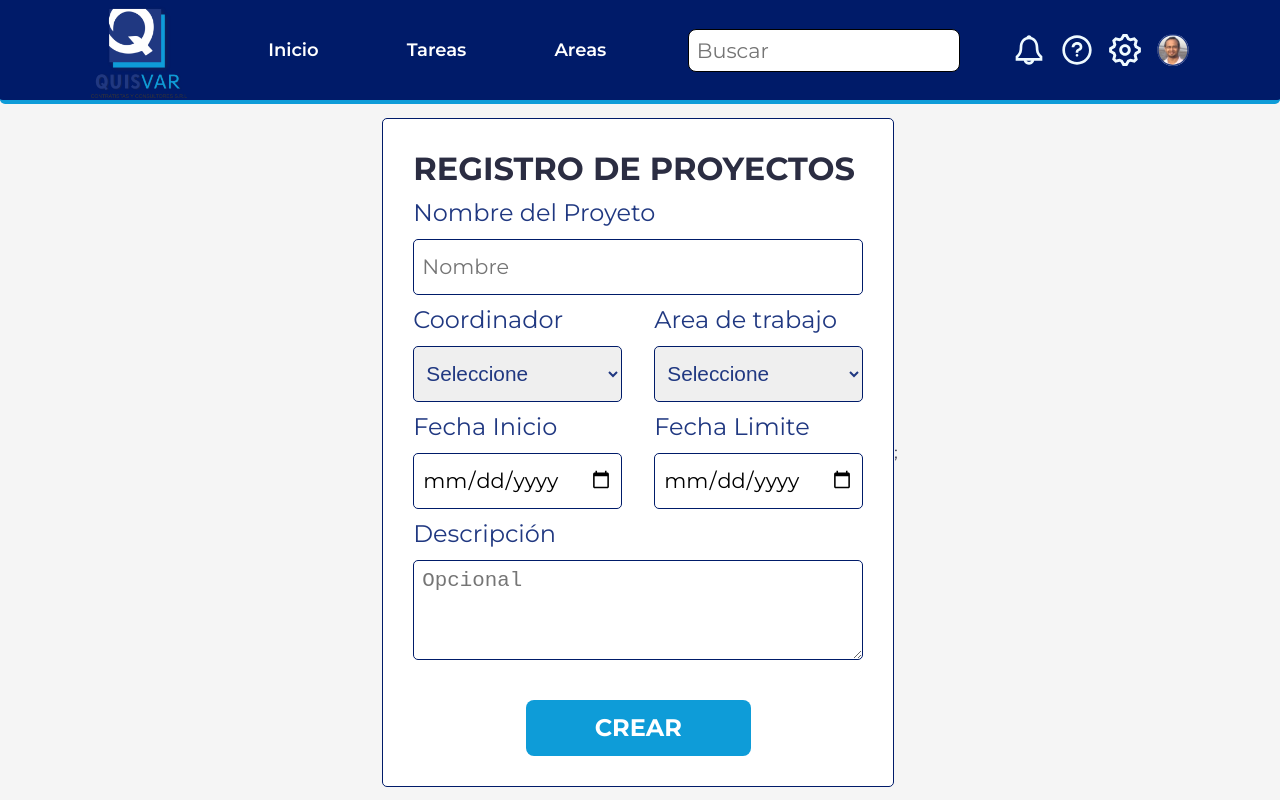
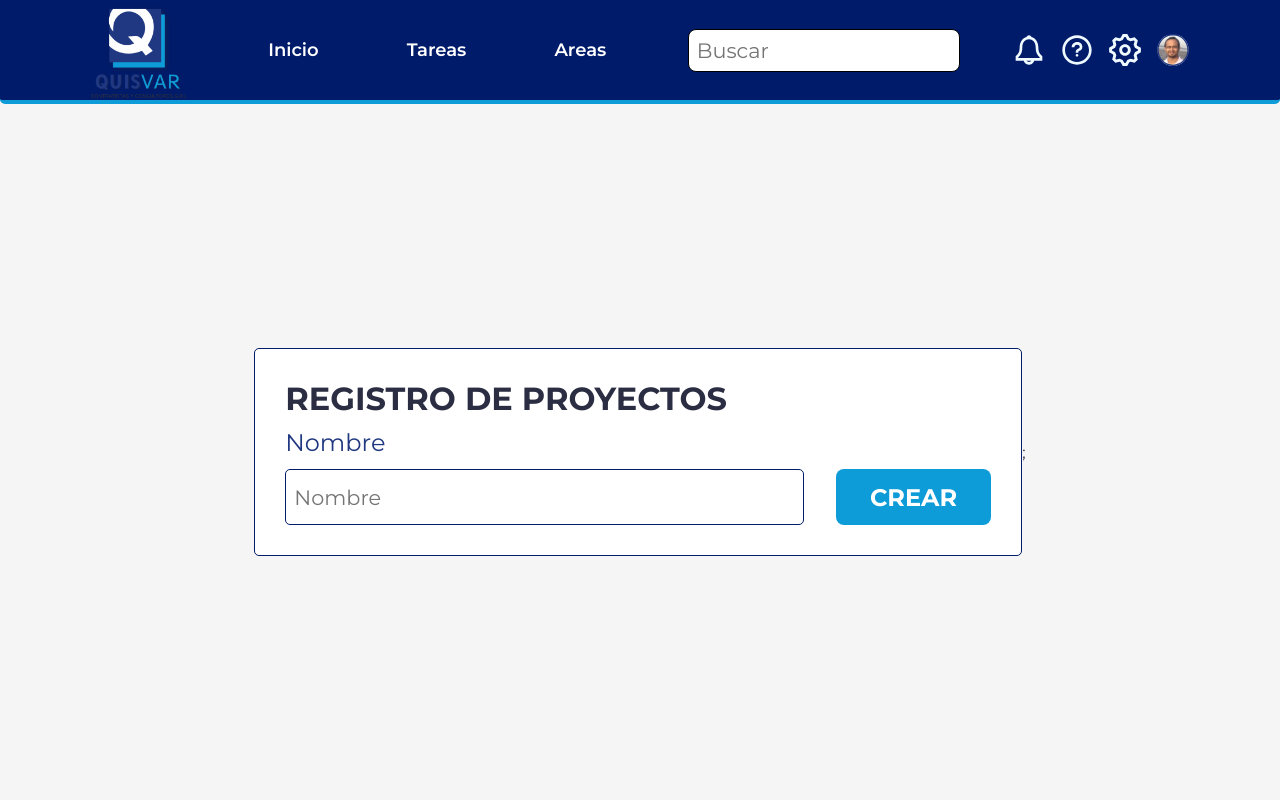
Before and after one commit to juancotrado/quisvar_proyect_ft, a React (Vite) app: page /dashboard in a window 1280 px wide. Built offline with nearby package versions, Linux system fonts and the light colour scheme.

Commit message:
feat: added card register area

```diff
--- /dev/null
+++ b/src/components/cardRegisterArea/CardRegisterArea.css
@@ -0,0 +1,37 @@
+.card-register-area {
+  width: 60%;
+  height: 100%;
+  padding: 30px;
+  display: flex;
+  flex-direction: column;
+  gap: 10px;
+  border: 1px solid var(--color-secondary);
+  border-radius: 5px;
+  background-color: white;
+}
+.col {
+  display: flex;
+  justify-content: space-between;
+  gap: 2rem;
+}
+.btn-build {
+  width: 30%;
+  display: flex;
+  justify-content: center;
+  align-items: center;
+}
+.btn-area {
+  width: 100%;
+  height: 3.5rem;
+  border-radius: 8px;
+  font-size: var(--size-button);
+  font-weight: bold;
+  background-color: var(--color-primary);
+  color: white;
+  cursor: pointer;
+  transition: background-color 0.5s ease;
+  margin-top: calc(1rem + 25px);
+}
+.btn:hover {
+  background-color: var(--color-secondary);
+}
--- /dev/null
+++ b/src/components/cardRegisterArea/CardRegisterArea.tsx
@@ -0,0 +1,21 @@
+import { motion } from 'framer-motion';
+import './CardRegisterArea.css';
+import { Input } from '..';
+
+const CardRegisterArea = () => {
+  return (
+    <div className="card-register-area">
+      <h1>REGISTRO DE PROYECTOS</h1>
+      <div className="col">
+        <Input label="Nombre" placeholder="Nombre" />
+        <div className="btn-build">
+          <motion.button className="btn-area" whileTap={{ scale: 0.9 }}>
+            CREAR
+          </motion.button>
+        </div>
+      </div>
+    </div>
+  );
+};
+
+export default CardRegisterArea;
--- a/src/components/index.ts
+++ b/src/components/index.ts
@@ -3,6 +3,7 @@ import Header from './shared/header/Header';
 import CardRegisterUser from './cardRegisterUser/CardRegisterUser';
 import Input from './shared/Input/Input';
 import { ProtectedRoute } from './ProtectedRoute/ProtectedRoute';
+import CardRegisterArea from './cardRegisterArea/CardRegisterArea';
 import CardRegisterTask from './cardRegisterTask/CardRegisterTask';
 import CardRegisterProject from './cardRegisterProject/CardRegisterProject';
 import Select from './shared/select/Select';
@@ -14,6 +15,7 @@ export {
   CardRegisterUser,
   Input,
   ProtectedRoute,
+  CardRegisterArea,
   CardRegisterTask,
   CardRegisterProject,
   Select,
--- a/src/pages/dashboard/dashboard.tsx
+++ b/src/pages/dashboard/dashboard.tsx
@@ -1,10 +1,10 @@
-import { CardRegisterProject } from '../../components';
+import { CardRegisterArea } from '../../components';
 // import Input from '../../components/shared/Input/Input';
 import './dashboard.css';
 const dashboard = () => {
   return (
     <div className="content-area">
-      <CardRegisterProject />;
+      <CardRegisterArea />;
     </div>
   );
 };
```
